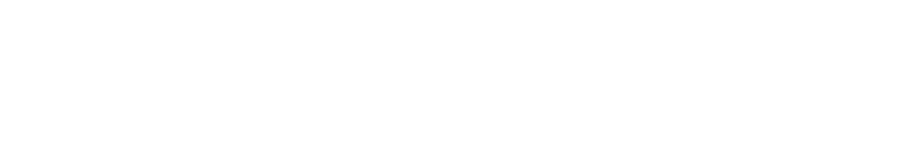
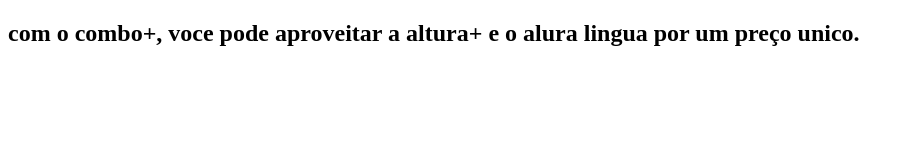
Before and after one commit to pezzedelaa/PROJETO2, a plain HTML site: page index.html in a window 1280 px wide. Shown: the whole page, without its empty margins (0-914 px from the left). Drawn offline with Linux system fonts and the light colour scheme.

Commit message:
Add files via upload

```diff
--- a/index.html
+++ b/index.html
@@ -6,5 +6,10 @@
             <meta name="viewport" content="width-device-width,initial-scale=1">
             <link real="stylesheet" href="style.css">
         </head>
-        <body></body>
+        <body>
+            <section class="principal">
+                <h1>com o combo+, voce pode aproveitar a altura+ e o alura lingua por um preço unico.</h1>
+
+            </section>
+        </body>
         </html>
```
